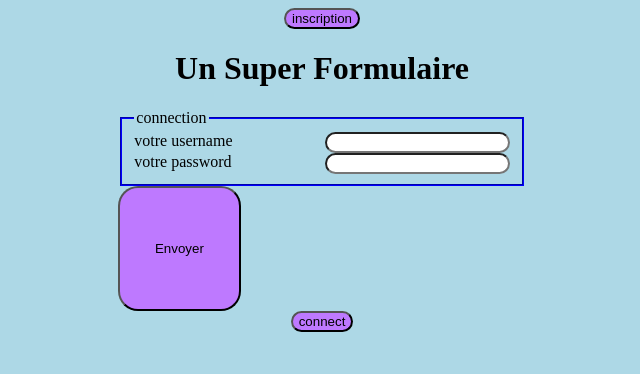
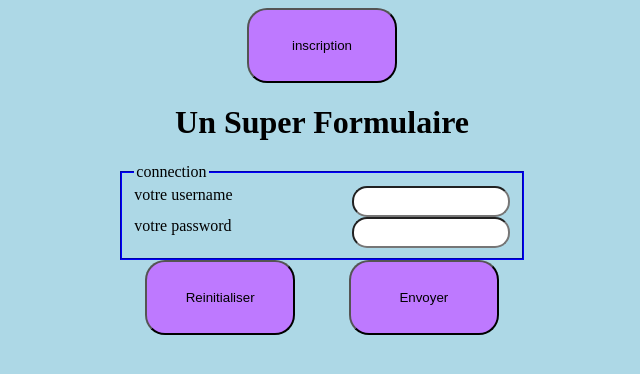
Before and after one commit to Limacha/Arflaka, a PHP site: page /connection.php in a window 1280 px wide. Shown: the top 374 px of the page, without its empty margins (318-958 px from the left). Run offline with PHP 8.4, Linux system fonts and the light colour scheme.

Commit message:
update: css connect+ inscri
mise a jour de connection et inscription au niveau du css

```diff
--- a/site_php/connection.php
+++ b/site_php/connection.php
@@ -30,9 +30,11 @@ require_once "function.php";
                 <input type="password" id="password" name="password" require>
             </div>
         </fieldset>
-        <button id="send" name="send">Envoyer</button>
+        <div>
+            <button id="restart" name="restart">Reinitialiser</button>
+            <button id="send" name="send">Envoyer</button>
+        </div>
     </form>
-    <button id="connect" name="connect" onclick="<?php ?>">connect</button>
 
 </body>
 
--- a/site_php/css/style.css
+++ b/site_php/css/style.css
@@ -22,6 +22,8 @@ div {
 
 input {
     border-radius: 15px;
+    height: 25px;
+    width: 150px;
 }
 
 input[type=file] {
@@ -40,6 +42,12 @@ input[type=range] {
 button {
     background-color: rgb(190, 121, 255);
 
+    width: 150px;
+    height: 75px;
+
+    margin-left: auto;
+    margin-right: auto;
+
     border-radius: 20px;
     border: 0% solid black;
 }
@@ -48,16 +56,8 @@ h1 {
     text-transform: capitalize;
 }
 
-#send {
-    width: 30%;
-    height: 125px;
-    margin-left: auto;
-    margin-right: auto;
-}
+/*#send {
+}*/
 
-#restart {
-    width: 30%;
-    height: 125px;
-    margin-left: auto;
-    margin-right: auto;
-}
+/*#restart {
+}*/
--- a/site_php/inscription.php
+++ b/site_php/inscription.php
@@ -20,6 +20,7 @@ require_once "function.php";
     </header>
     <h1>Insciption</h1>
     <form action="" method="">
+        <div>
             <fieldset>
                 <legend>donnés personnel</legend>
                 <div>
@@ -55,9 +56,10 @@ require_once "function.php";
                 </div>
                 <div class="flex">
                     <label for="description">Une petit description</label>
-                <textarea name="description" id="description" cols="21" rows="5"></textarea>
+                    <textarea name="description" id="description" cols="35" rows="8" maxlength="250" placeholder="votre description en 250 characters max"></textarea>
                 </div>
             </fieldset>
+        </div>
         <div>
             <button id="restart" name="restart">Reinitialiser</button>
             <button id="send" name="send">Envoyer</button>
```
Lines whose indentation alone changed are shown as unchanged.
